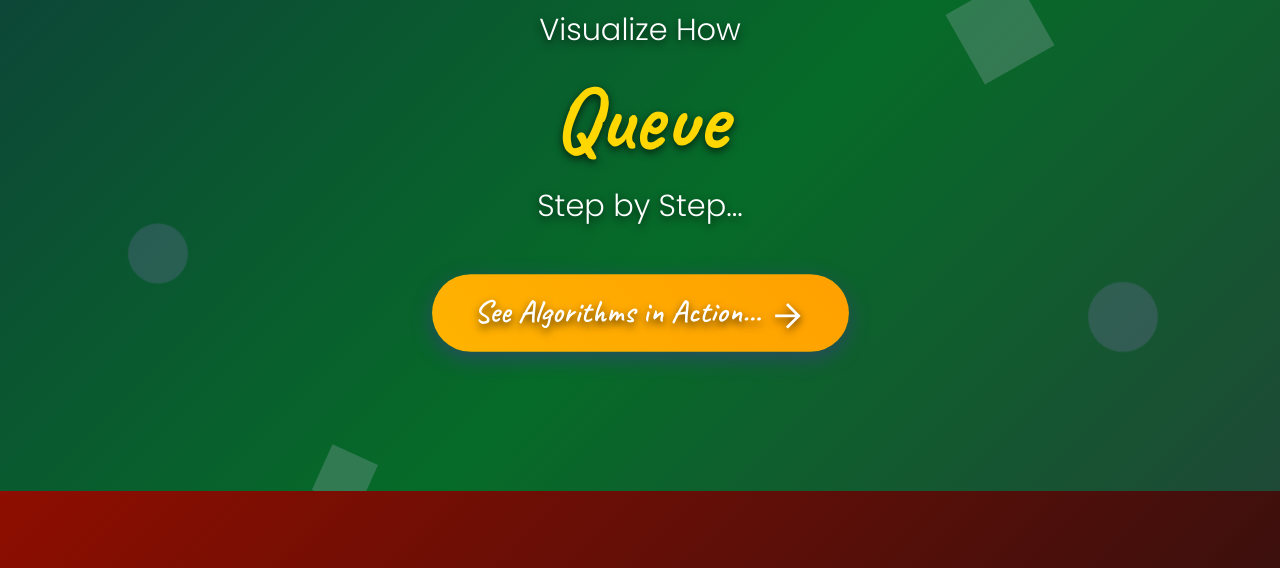
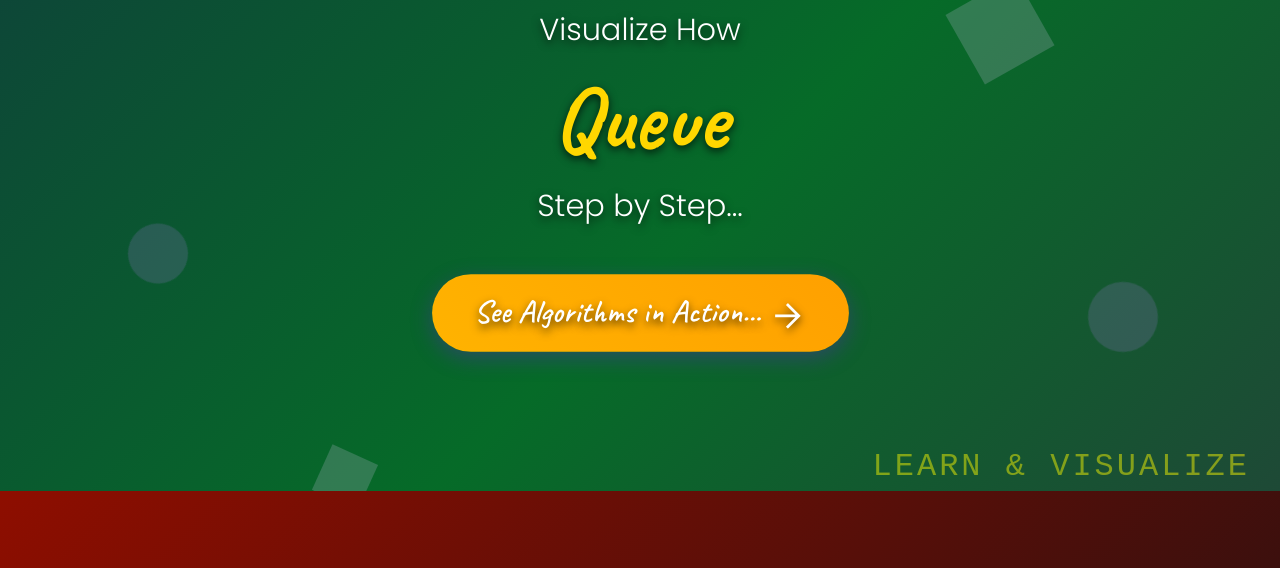
Before and after one commit to vaishnavi080404/visualizeDSA, a plain HTML site: page index.html in a window 1280 px wide. Shown: the part 209-777 px from the top of the page. Drawn offline with nearby package versions, Linux system fonts and the light colour scheme.

Commit message:
Updated features

```diff
--- a/index.html
+++ b/index.html
@@ -154,6 +154,12 @@
       15% { opacity: 0.6; }
       85% { opacity: 0.6; }
       100% { transform: translateY(-85vh) rotate(340deg); opacity: 0; }
+    }
+
+    @keyframes floatText {
+  0% { transform: translateY(0px); opacity: 0.5; }
+  50% { transform: translateY(-10px); opacity: 0.7; }
+  100% { transform: translateY(0px); opacity: 0.5; }
 }
 
 
@@ -340,7 +346,27 @@
       .level-card h3 { font-size: 1.3rem; }
       .shape-2, .shape-4, .shape-6 { display: none; }
        .hero-shape { transform: scale(0.7); animation-duration: 18s;}
+       .faded-text {
+    display: none;
   }
+    }
+    .faded-text {
+  position: absolute;
+  bottom: 0px;
+  right: 30px;
+  user-select: none;
+  font-size: 2em;
+  font-family: 'Major Mono Display', monospace; /* Unique, techy font */
+  color: rgb(240, 240, 3);
+  font-weight: 400;
+  letter-spacing: 3px;
+  opacity: 0.5;
+  z-index: 1;
+  pointer-events: none;
+  animation: floatText 5s ease-in-out infinite;
+}
+
+
 
   </style>
 </head>
@@ -395,7 +421,11 @@
         </div>
     </div>
  </div>
-    </div>
+
+ <!-- ✅ Faded Text Positioned at Bottom-Left of Header Section -->
+ <div class="faded-text">LEARN & VISUALIZE</div>
+</div> <!-- closes header-section -->
+
 </header>
   <!-- ***** Header End ***** -->
 
```
Lines whose indentation alone changed are shown as unchanged.
